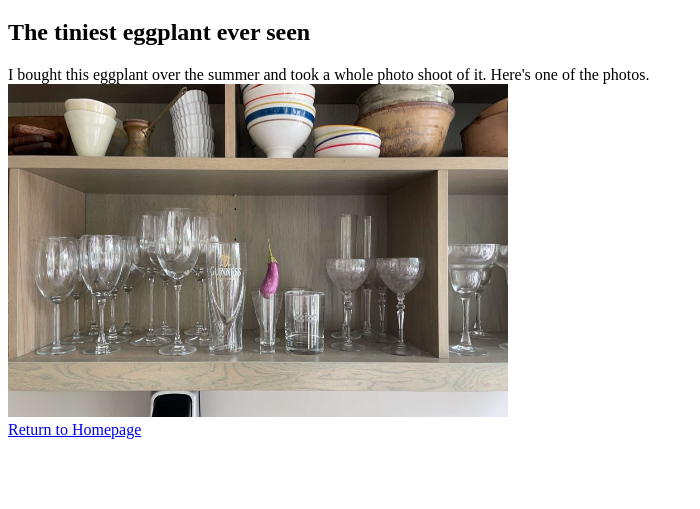
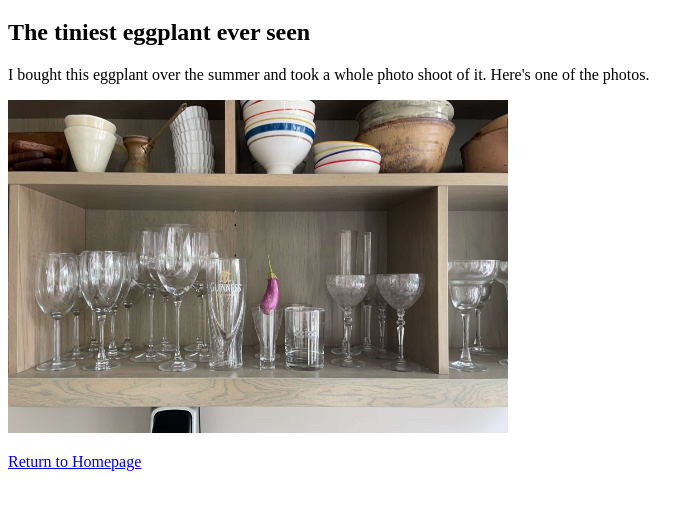
Before and after one commit to susankatz/susankatz.github.io, a plain HTML site: page homework/01-24/index.html in a window 1280 px wide. Shown: the part 61-570 px from the top of the page, without its empty margins (0-700 px from the left). Drawn offline with Linux system fonts and the light colour scheme.

Commit message:
Update index.html

```diff
--- a/homework/01-24/index.html
+++ b/homework/01-24/index.html
@@ -9,9 +9,9 @@
         <h1>Homework 01-24</h1>
 
         <h2>The tiniest eggplant ever seen</h2>
-            I bought this eggplant over the summer and took a whole photo shoot of it. Here's one of the photos.
+            <p>I bought this eggplant over the summer and took a whole photo shoot of it. Here's one of the photos.</p>
     <div>
-        <img src="minieggplant.jpg" alt="Mini Eggplant" width="500" height="333">
+        <p><img src="minieggplant.jpg" alt="Mini Eggplant" width="500" height="333"></p>
     </div>
 
       <a href="index.html">Return to Homepage</a>
```
